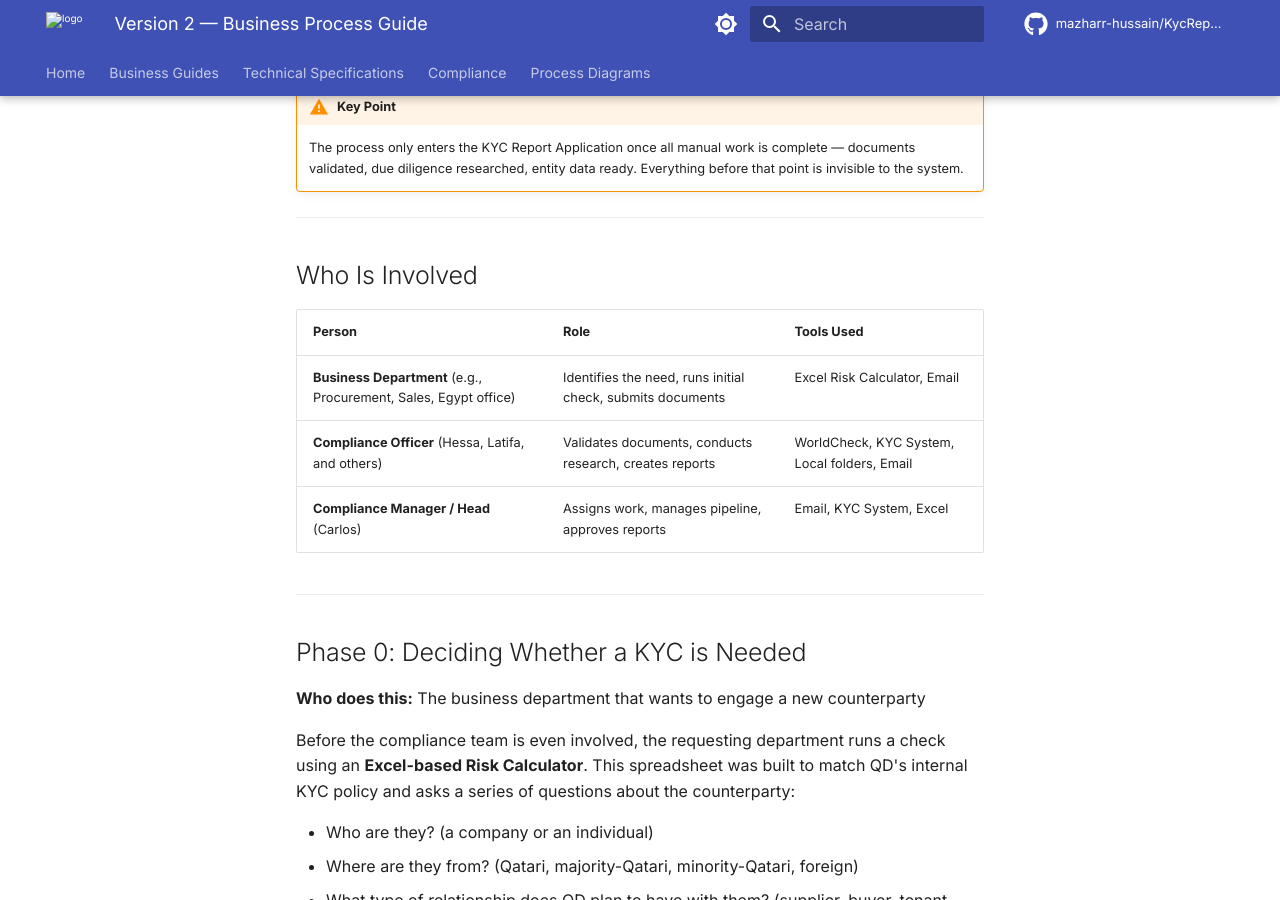
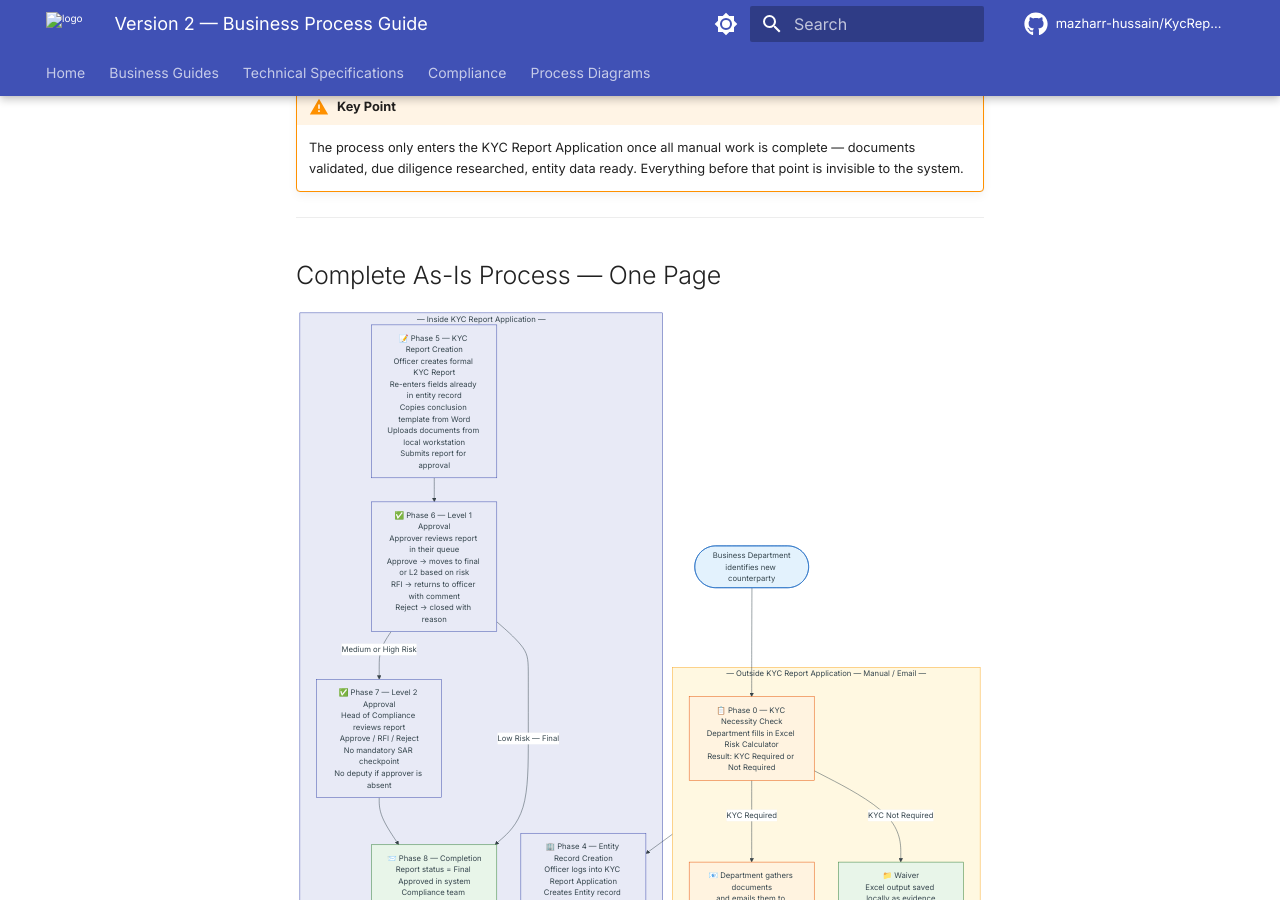
Before and after one commit to mazharr-hussain/KycReport, an MkDocs documentation site: the page built from docs/V2_BUS_AsIs_Process.md, in a window 1280 px wide and 900 px high, scrolled down 981 px. Built offline with MkDocs 1.6.1 and Material for MkDocs 9.7.7, drawn with Linux system fonts in a browser that asks for light colours; comment, search, counter and statistics services are not loaded; part of the change alters nothing that is shown.

Commit message:
Add complete As-Is one-page process flow to V2
Single Mermaid diagram covering all 8 phases from department intake
through to final approval and completion, with visual boundary between
manual/email process (outside KYC Report Application) and system-managed
steps (inside the application). Each phase shows the key activity and
known pain points in one box.

Co-Authored-By: Claude Sonnet 4.6 <noreply@anthropic.com>
Claude-Session: https://claude.ai/code/session_016qkbbHGMzJxbVWuaEdqdCA

````diff
--- a/docs/V2_BUS_AsIs_Process.md
+++ b/docs/V2_BUS_AsIs_Process.md
@@ -40,6 +40,58 @@ flowchart LR
 
 !!! warning "Key Point"
     The process only enters the KYC Report Application once all manual work is complete — documents validated, due diligence researched, entity data ready. Everything before that point is invisible to the system.
+
+---
+
+## Complete As-Is Process — One Page
+
+```mermaid
+flowchart TD
+    START([Business Department\nidentifies new counterparty]) --> P0
+
+    subgraph MANUAL["— Outside KYC Report Application — Manual / Email —"]
+        P0["📋 Phase 0 — KYC Necessity Check\nDepartment fills in Excel Risk Calculator\nResult: KYC Required or Not Required"]
+
+        P0 -->|KYC Not Required| WAIVER["📁 Waiver\nExcel output saved locally as evidence\nNo further action — no system record"]
+        P0 -->|KYC Required| P0B["📧 Department gathers documents\nand emails them to compliance mailbox\nwith Excel attached"]
+
+        P0B --> P1["📥 Phase 1 — Document Collection & Validation\nCompliance Officer reviews email\nChecks documents are sufficient\nChases missing items by email\nSaves documents to local workstation folder"]
+
+        P1 --> P2["👤 Phase 2 — Work Assignment\nCompliance Manager assigns case\nto available officer\nby verbal instruction or email\nNo system record of assignment"]
+
+        P2 --> P3["🔍 Phase 3 — Due Diligence Research\nOfficer opens WorldCheck in browser\nSearches entity + each UBO manually\nChecks for PEP links, adverse media\nNotes findings in memory or personal doc"]
+    end
+
+    subgraph SYSTEM["— Inside KYC Report Application —"]
+        P4["🏢 Phase 4 — Entity Record Creation\nOfficer logs into KYC Report Application\nCreates Entity record manually\nAdds UBOs and authorised signatories\nEnters screening results into free-text field"]
+
+        P5["📝 Phase 5 — KYC Report Creation\nOfficer creates formal KYC Report\nRe-enters fields already in entity record\nCopies conclusion template from Word\nUploads documents from local workstation\nSubmits report for approval"]
+
+        P5 --> P6["✅ Phase 6 — Level 1 Approval\nApprover reviews report in their queue\nApprove → moves to final or L2 based on risk\nRFI → returns to officer with comment\nReject → closed with reason"]
+
+        P6 -->|Low Risk — Final| DONE
+        P6 -->|Medium or High Risk| P7["✅ Phase 7 — Level 2 Approval\nHead of Compliance reviews report\nApprove / RFI / Reject\nNo mandatory SAR checkpoint\nNo deputy if approver is absent"]
+
+        P7 --> DONE["📨 Phase 8 — Completion\nReport status = Final Approved in system\nCompliance team manually emails requestor\nNo automatic notification\nNo review date set\nNo periodic monitoring"]
+    end
+
+    MANUAL --> P4
+
+    style MANUAL fill:#FFF8E1,stroke:#F9A825,color:#5D4037
+    style SYSTEM fill:#E8EAF6,stroke:#3949AB,color:#1A237E
+    style WAIVER fill:#E8F5E9,color:#1B5E20,stroke:#2E7D32
+    style START fill:#E3F2FD,color:#0D47A1,stroke:#1565C0
+    style DONE fill:#E8F5E9,color:#1B5E20,stroke:#2E7D32
+    style P0 fill:#FFF3E0,color:#BF360C,stroke:#E65100
+    style P0B fill:#FFF3E0,color:#BF360C,stroke:#E65100
+    style P1 fill:#FFF3E0,color:#BF360C,stroke:#E65100
+    style P2 fill:#FFF3E0,color:#BF360C,stroke:#E65100
+    style P3 fill:#FFF3E0,color:#BF360C,stroke:#E65100
+    style P4 fill:#E8EAF6,color:#1A237E,stroke:#3949AB
+    style P5 fill:#E8EAF6,color:#1A237E,stroke:#3949AB
+    style P6 fill:#E8EAF6,color:#1A237E,stroke:#3949AB
+    style P7 fill:#E8EAF6,color:#1A237E,stroke:#3949AB
+```
 
 ---
 
````
